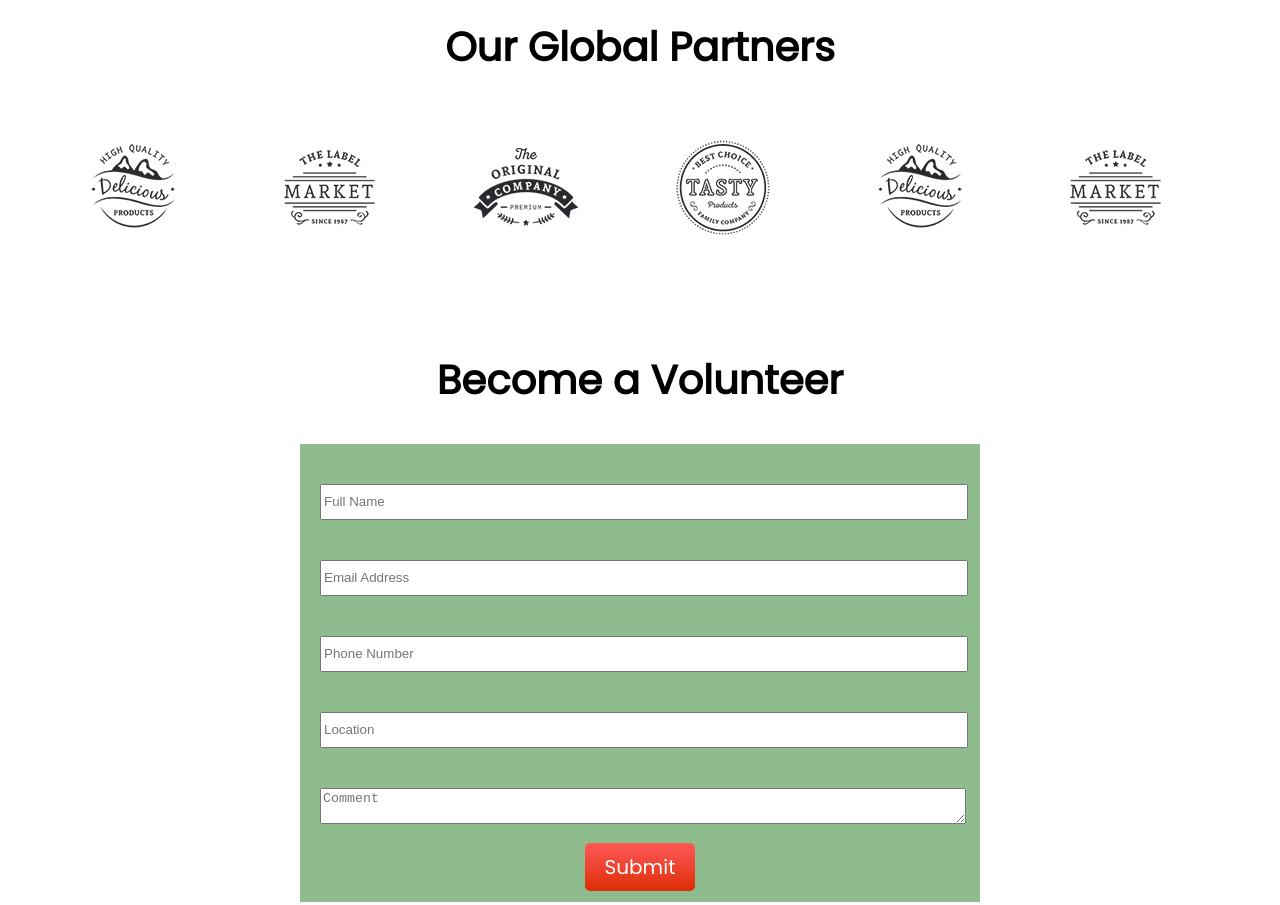
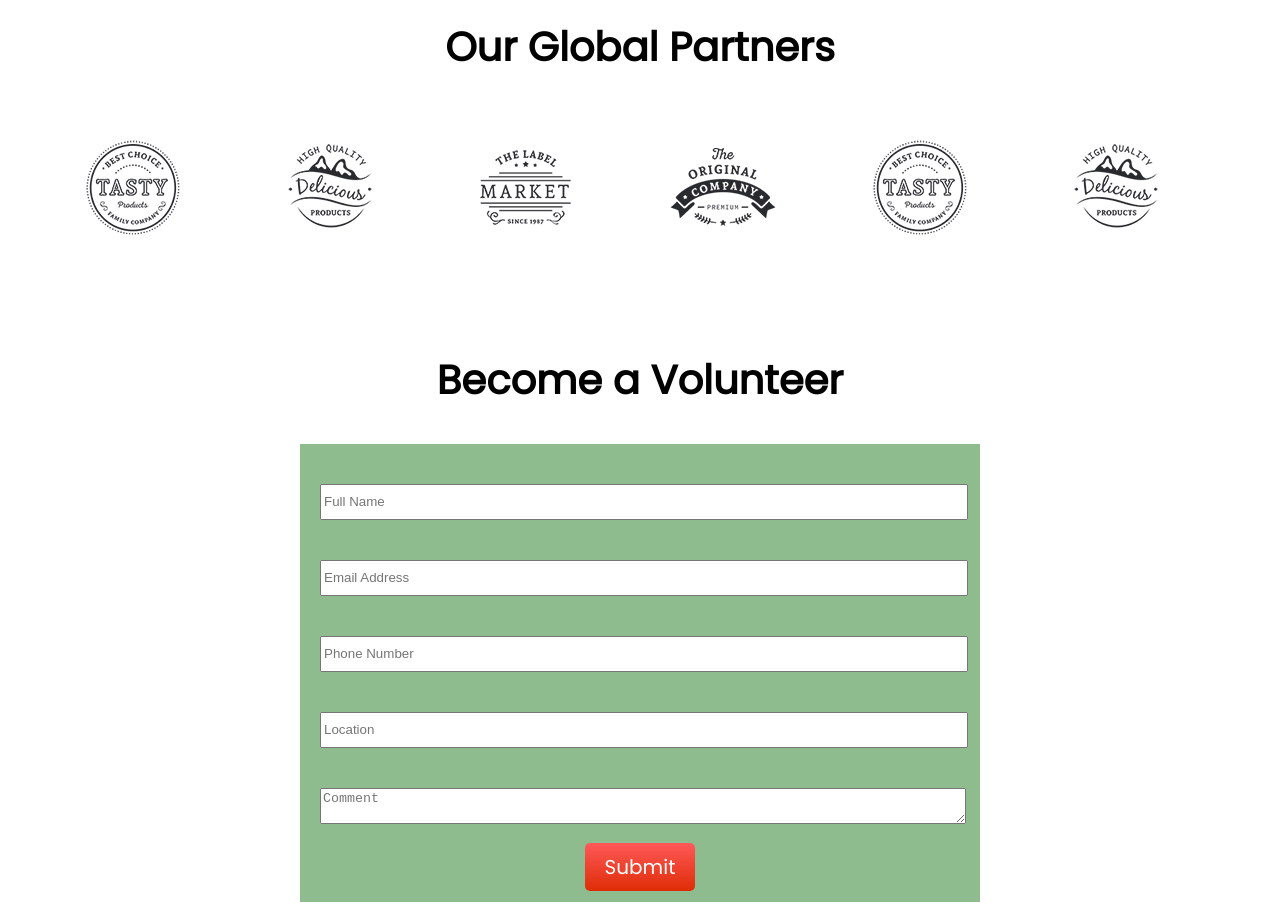
Before and after one commit to tazrian-amin/first-assignment, a plain HTML site: page index.html in a window 1280 px wide. Shown: the part 1800-2705 px from the top of the page. Drawn offline with Linux system fonts and the light colour scheme.

Commit message:
organised file

```diff
--- a/index.html
+++ b/index.html
@@ -76,7 +76,7 @@
                 </p>
             </div>
             <div id="card-3">
-                <img src="icons/Frame-1.png" height="45px" width="45px" alt="frame">
+                <img src="icons/Frame.png" height="45px" width="45px" alt="frame">
                 <h3>Education for a child</h3>
                 <p>Donate a child whose education is hindered by poverty. Help a child to learn and be self dependent
                     for the upcoming challenges of life.</p>
@@ -88,12 +88,12 @@
     <section class="main-container" id="global-part">
         <h1>Our Global Partners</h1>
         <div class="container">
+            <div><img src="images/client1.png" alt="client-1"></div>
+            <div><img src="images/client2.png" alt="client-2"></div>
+            <div><img src="images/client3.png" alt="client-3"></div>
+            <div><img src="images/client4.png" alt="client-4"></div>
+            <div><img src="images/client1.png" alt="client-5"></div>
             <div><img src="images/client2.png" alt="client-1"></div>
-            <div><img src="images/client3.png" alt="client-2"></div>
-            <div><img src="images/client4.png" alt="client-3"></div>
-            <div><img src="images/client5.png" alt="client-4"></div>
-            <div><img src="images/client2.png" alt="client-5"></div>
-            <div><img src="images/client3.png" alt="client-1"></div>
         </div>
     </section>
 
--- a/style.css
+++ b/style.css
@@ -6,7 +6,7 @@ body {
 #banner-text {
     width: auto;
     height: 400px;
-    background-image: url(images/donation13.jpg);
+    background-image: url(images/donation.jpg);
     background-repeat: no-repeat;
     background-size: cover;
     padding: 100px 50px;
```
Also changed, not shown: icons/Frame.png (renamed from icons/Frame-1.png), icons/icon8.svg (deleted), images/client1.png (renamed from images/client5.png), images/donation.jpg (renamed from images/donation13.jpg), images/donation0.jpg (deleted), images/donation1.jpg (deleted), images/donation10.jpg (deleted), images/donation11.jpg (deleted), images/donation14.webp (deleted), images/donation2.jpg (deleted), images/donation4.jpg (deleted), images/donation5.jpg (deleted), images/donation6.jpg (deleted), images/donation7.jpg (deleted), 2 more files, 1 other file.
